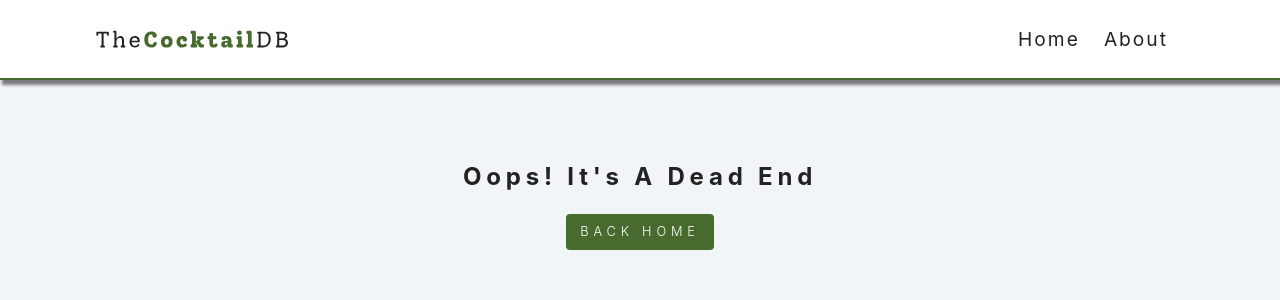
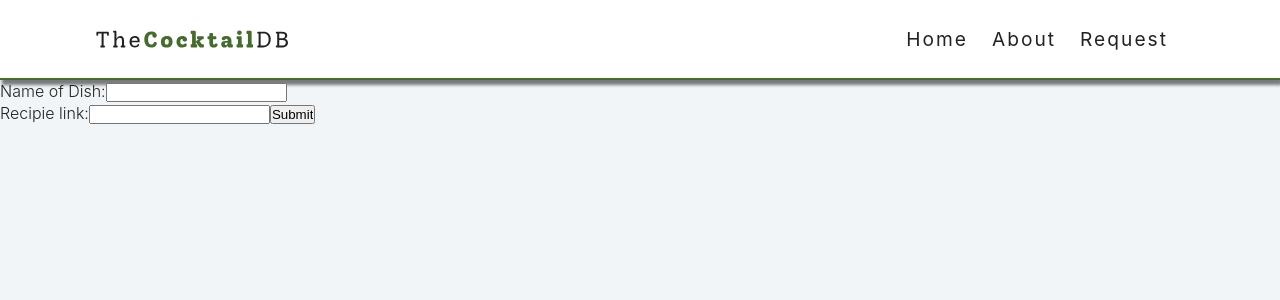
Before and after one commit to AgAlankar/kasa_dishes, a React (Create React App) app in the folder client/: page /Requestform in a window 1280 px wide. Shown: the top 300 px of the page. Built offline with nearby package versions, Linux system fonts and the light colour scheme; no server answers.

Commit message:
Great working with you all , thank you for this oppurtunity

```diff
--- a/client/src/App.js
+++ b/client/src/App.js
@@ -8,6 +8,7 @@ import Error from './pages/Error'
 // import components
 import Navbar from './components/Navbar'
 import AddDish from './pages/AddDish'
+import Requestform from './pages/Requestform'
 function App() {
   return (
     <Router>
@@ -22,6 +23,9 @@ function App() {
         <Route path='/cocktail/:id'>
           <SingleCocktail />
         </Route>
+        <Route path='/Requestform'>
+          <Requestform />
+        </Route>
         <Route path='/AddDish'>
           <AddDish />
         </Route>
--- a/client/src/components/Navbar.js
+++ b/client/src/components/Navbar.js
@@ -15,6 +15,9 @@ export default function Navbar() {
           <li>
             <Link to='/about'>about</Link>
           </li>
+          <li>
+            <Link to='/Requestform'>Request</Link>
+          </li>
         </ul>
       </div>
     </nav>
--- /dev/null
+++ b/client/src/pages/Requestform.js
@@ -0,0 +1,51 @@
+import React from 'react'
+
+class MyForm extends React.Component {
+  constructor(props) {
+    super(props);
+    this.state = { };
+  }
+
+  handleChange = (event) => {
+    this.setState({[event.target.name]: event.target.value});
+  }
+
+  handleSubmit = (event) => {
+    alert('A form was submitted: ' + this.state);
+    const optbody = {
+        method: 'POST',
+        headers:{
+            'Content-Type' : 'application/json;charset=utf-8'
+        },
+        // We convert the React state to JSON and send it as the POST body
+        body: JSON.stringify(this.state)
+      };
+    console.log(optbody);
+    fetch('http://localhost:8080/api/ask',
+    optbody).then(function(response) {
+        console.log(response)
+        return response.json();
+      });
+
+    event.preventDefault();
+}
+
+  render() {
+    return (
+      <form onSubmit={this.handleSubmit}>
+        <label>
+          Name of Dish:
+          <input type="text" value={this.state.value} name="rname" onChange={this.handleChange} required/>
+        </label>
+        <br></br>
+        <label>
+          Recipie link:
+          <input type="text" value={this.state.value} name="recipieurl" onChange={this.handleChange} required/>
+        </label>
+        <input type="submit" value="Submit" />
+      </form>
+    );
+  }
+}
+
+export default MyForm;
```
Also changed, not shown: 1 other file (tests, documents, lock files or other folders).
